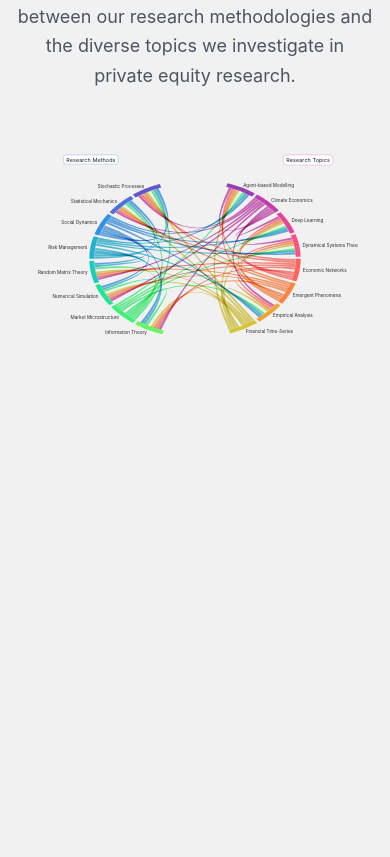
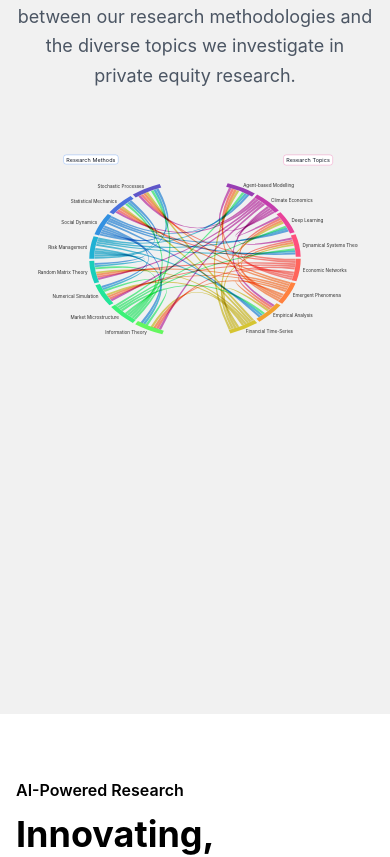
Before and after one commit to tianhaogutum/CAMP_website, a React (Vite) app: page / in a window 390 px wide. Shown: the part 2966-3823 px from the top of the page. Built offline with nearby package versions, Linux system fonts and the light colour scheme.

Commit message:
mobile phone adaption

```diff
--- a/src/components/home/BipartiteArcChord.tsx
+++ b/src/components/home/BipartiteArcChord.tsx
@@ -364,7 +364,7 @@ ${d3.sum(chords, c => {
   }, [computed, containerSize, leftTitle, rightTitle]);
 
   return (
-    <div ref={wrapperRef} className={"w-full h-[780px] bg-[#f1f1f1] border-0 outline-none shadow-none " + (className || "")}>
+    <div ref={wrapperRef} className={"w-full h-[520px] sm:h-[600px] md:h-[720px] lg:h-[780px] bg-[#f1f1f1] border-0 outline-none shadow-none " + (className || "")}>
       <svg ref={ref} role="img" aria-label={`${leftTitle} to ${rightTitle} chord diagram`}></svg>
       <div className="sr-only">Interactive chord diagram showing connections between {leftTitle} and {rightTitle}.</div>
     </div>
--- a/src/components/home/HomePage.jsx
+++ b/src/components/home/HomePage.jsx
@@ -27,7 +27,7 @@ export default function HomePage() {
               Discover the interconnected relationships between our research methodologies and the diverse topics we investigate in private equity research.
             </p>
           </div>
-          <div className="bg-[#f1f1f1] pt-2 pb-12 px-4">
+          <div className="bg-[#f1f1f1] pt-2 pb-6 md:pb-10 lg:pb-12 px-4">
             <BipartiteArcChord
               leftTitle="Research Methods"
               rightTitle="Research Topics"
```
